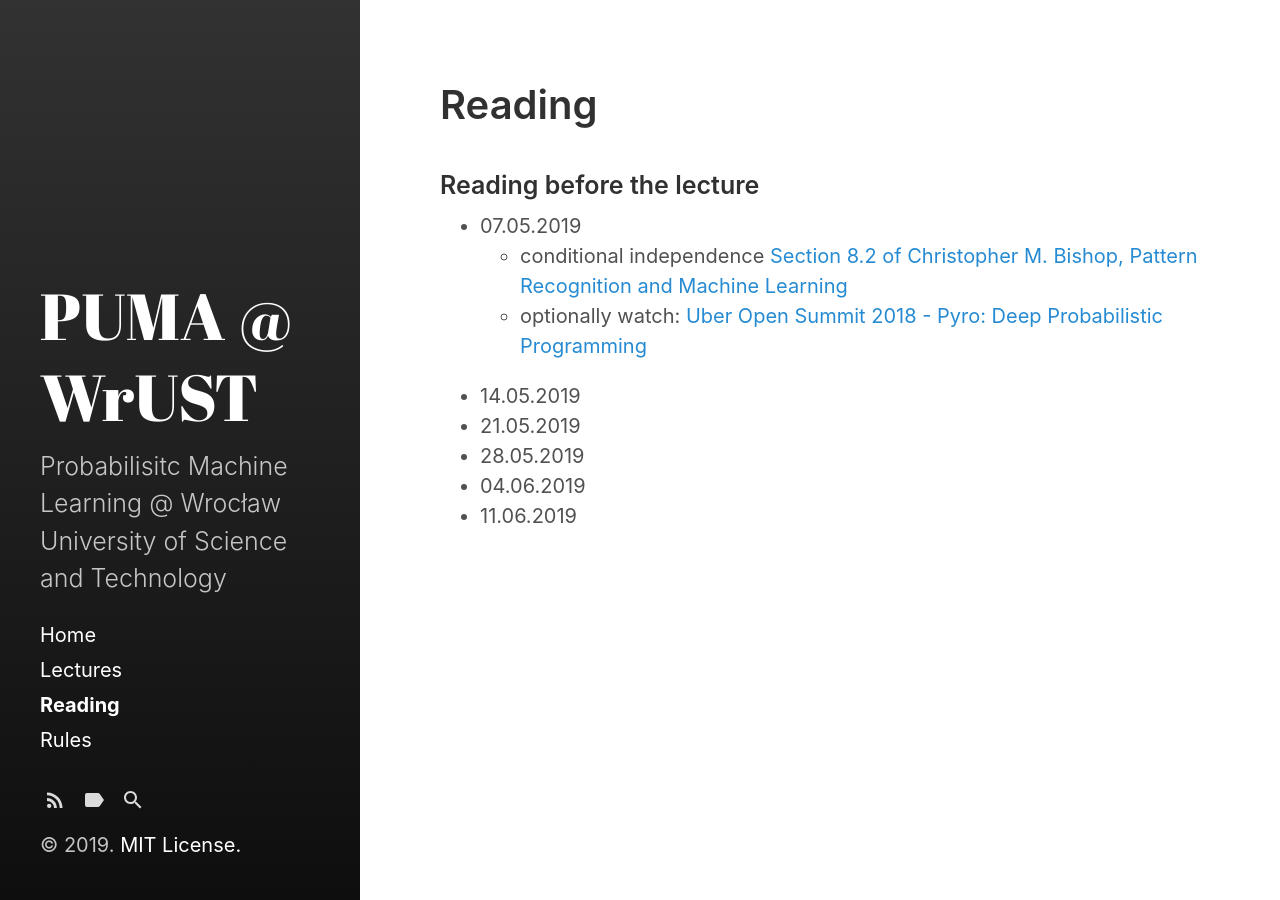
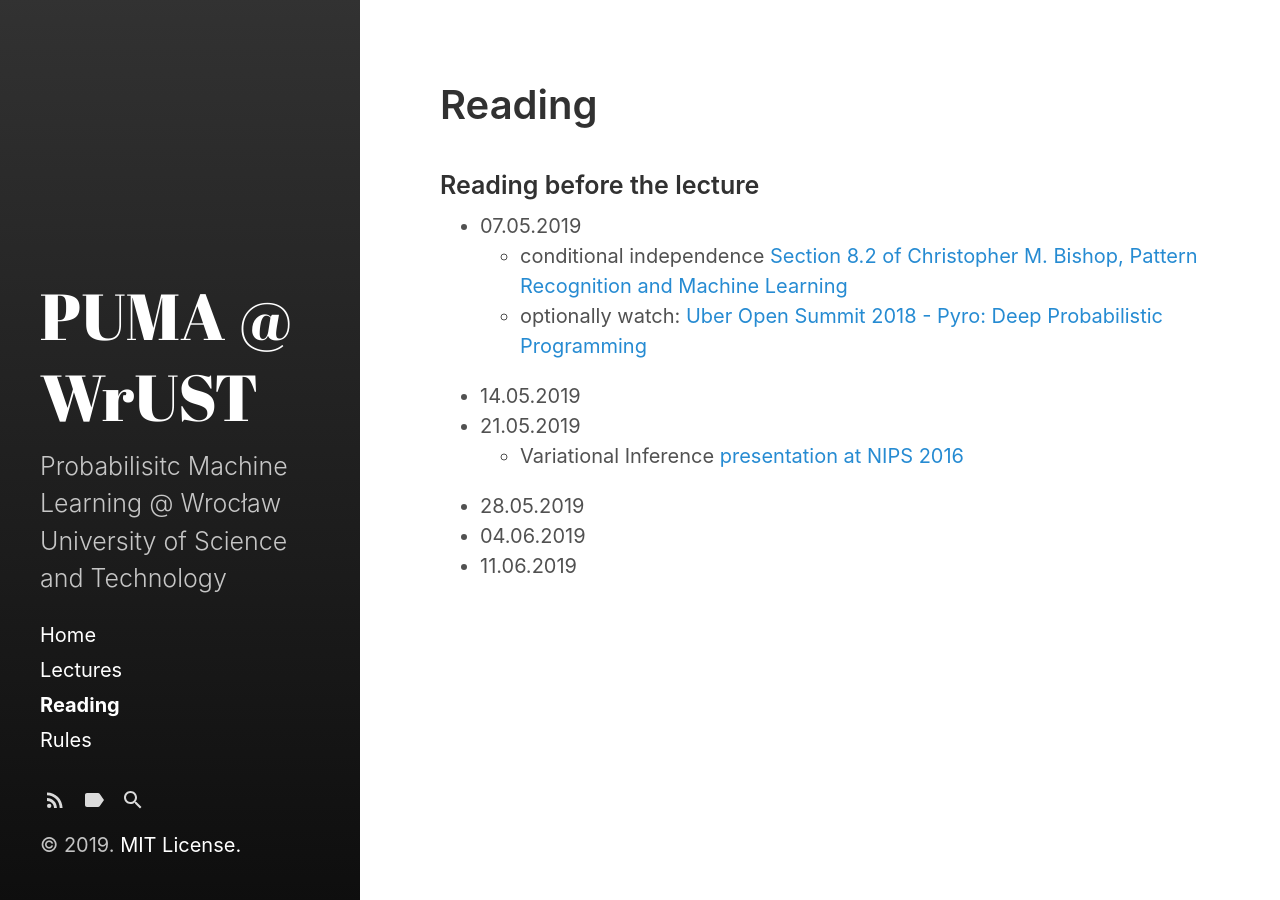
Before and after one commit to puma-wust/probabilistic.github.com, a Jekyll site: the page built from category/reading.md, in a window 1280 px wide. Built offline with Jekyll 4.4.1, drawn with Linux system fonts in a browser that asks for light colours.

Commit message:
added readingfor VI

```diff
--- a/category/reading.md
+++ b/category/reading.md
@@ -12,6 +12,7 @@ Machine Learning](http://users.isr.ist.utl.pt/~wurmd/Livros/school/Bishop%20-%20
 
 *   14.05.2019
 *   21.05.2019
+    * Variational Inference [presentation at NIPS 2016](https://media.nips.cc/Conferences/2016/Slides/6199-Slides.pdf)
 *   28.05.2019
 *   04.06.2019
 *   11.06.2019
```
